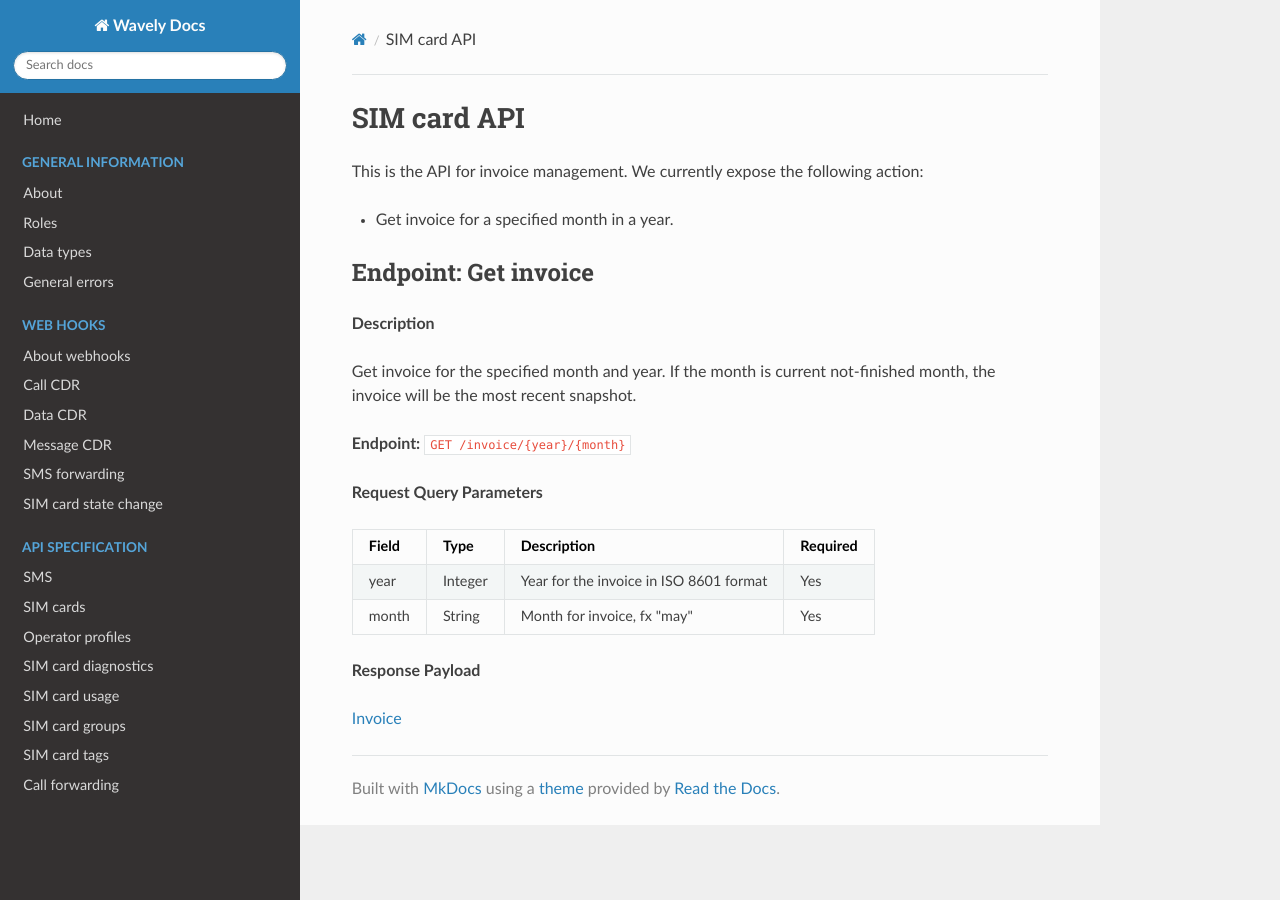
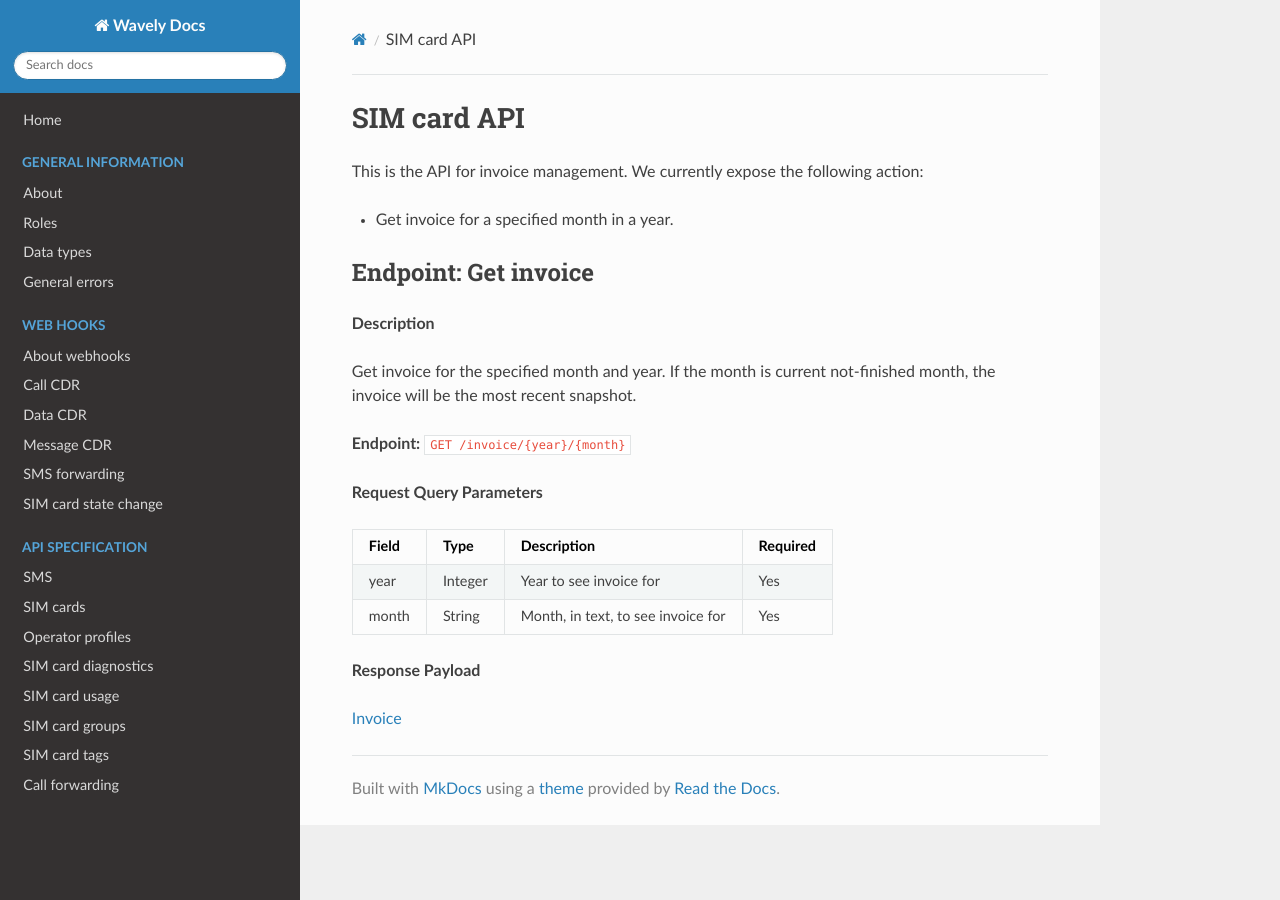
Before and after one commit to Wavelyio/wavely-docs, an MkDocs documentation site: the page built from docs/api/invoice-api.md, in a window 1280 px wide. Built offline with MkDocs 1.6.1, drawn with Linux system fonts in a browser that asks for light colours; nearby versions of some CDN libraries; old or Windows-style settings are respelled for this version of MkDocs.

Commit message:
:art: Beautifying formatting

```diff
--- a/docs/api/invoice-api.md
+++ b/docs/api/invoice-api.md
@@ -14,10 +14,10 @@
 
 **Request Query Parameters**
 
-| Field        | Type    | Description                | Required |
-| ------------ | ------- | -------------------------- | -------- |
-| year         | Integer | Year for the invoice in ISO 8601 format      | Yes       |
-| month        | String  | Month for invoice, fx "may"| Yes       |
+| Field        | Type    | Description                          | Required |
+| ------------ | ------- | ------------------------------------ | -------- |
+| year         | Integer | Year to see invoice for              | Yes       |
+| month        | String  | Month, in text, to see invoice for   | Yes       |
 
 
 **Response Payload**
```
Also changed, not shown: docs/api/data-usage-api.md (+13 -13 lines).
